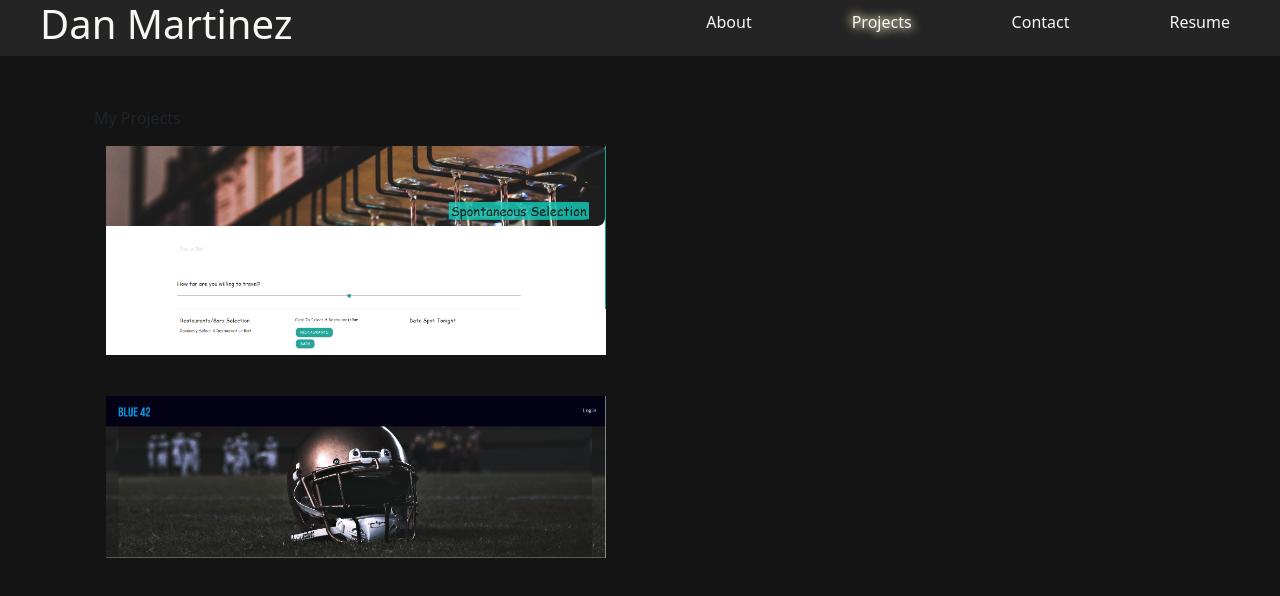
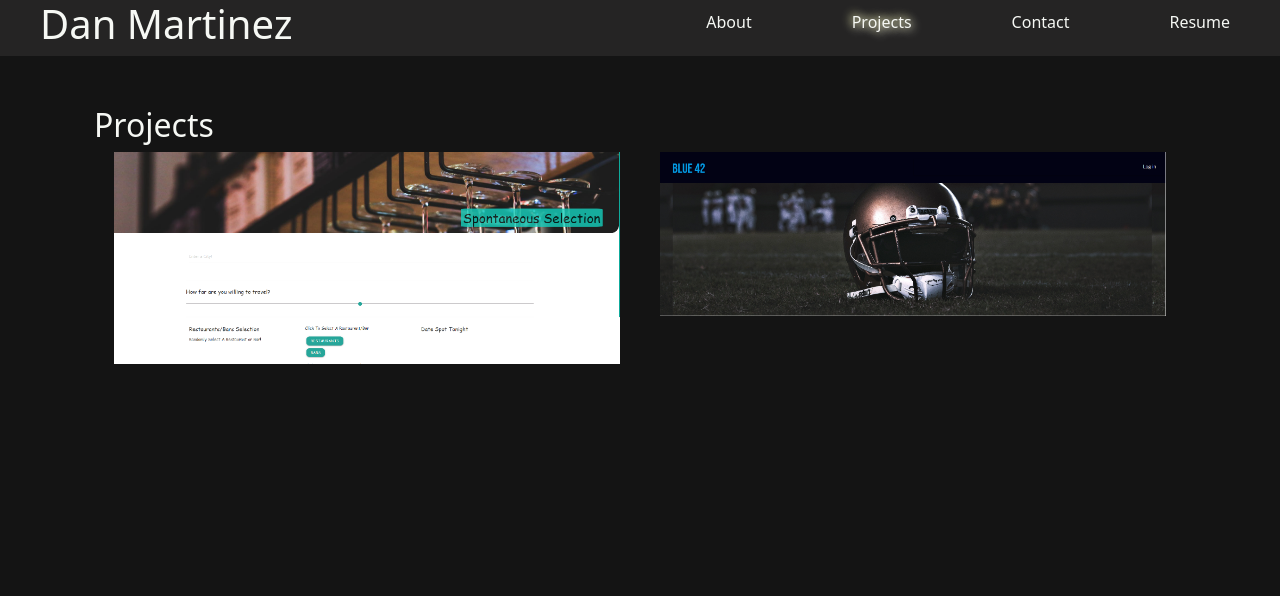
Before and after one commit to DanM1996/my-portfolio, a React (Create React App) app: page / in a window 1280 px wide. Both pictures are taken after a click on the element "Projects". Shown: the top 596 px of the page. Built offline with nearby package versions, Linux system fonts and the light colour scheme.

Commit message:
trying different style features on projects section, trying to get a white filter over background image on hover

```diff
--- a/package.json
+++ b/package.json
@@ -7,6 +7,7 @@
     "@testing-library/react": "^11.2.7",
     "@testing-library/user-event": "^12.8.3",
     "bootstrap": "^5.1.3",
+    "hover.css": "^2.3.2",
     "react": "^17.0.2",
     "react-bootstrap": "^2.0.0-rc.0",
     "react-dom": "^17.0.2",
--- a/src/App.js
+++ b/src/App.js
@@ -25,7 +25,6 @@ function App() {
   ]);
 
   const [currentPage, setCurrentPage] = useState(pages[0])
-  console.log(currentPage.name);
   return (
     <div>
       <Nav
--- a/src/components/Nav/index.js
+++ b/src/components/Nav/index.js
@@ -1,5 +1,4 @@
 import React, { useEffect } from 'react';
-import Projects from '../Projects';
 
 
 function Nav(props) {
--- a/src/components/Projects/index.js
+++ b/src/components/Projects/index.js
@@ -1,6 +1,7 @@
 import React, { useState } from 'react';
-import background1 from '../../assets/images/Spontaneous-Selection.PNG'
-import background2 from '../../assets/images/Blue42.PNG';
+import Container from 'react-bootstrap/Container';
+import Row from 'react-bootstrap/Row';
+import Col from 'react-bootstrap/Col';
 
 function Projects() {
 
@@ -8,45 +9,33 @@ function Projects() {
 
     const hoverText = (link, text) => {
         return <p>
-            <a href={link} target="_blank" className="project-item">
+            <a href={link} target="_blank" rel="noreferrer" className="project-item">
                 <span>{text}</span>
             </a>
         </p>
     }
     return (
         <>
-            <p>My Projects</p>
-            <div className="container">
-                <div className="row-1">
-                    <section style={{
-                        backgroundImage: `url(${background1})`,
-                        backgroundRepeat: 'no-repeat',
-                        backgroundSize: '100%',
-                        width: '500px',
-                        height: '250px',
-                        opacity: hover[0] ? '50%' : '100%'
+            <h2 className="text-format">Projects</h2>
+            <Container>
+                <Row xs={12} lg={8}>
+                    <Col className="project-1" style={{
+                        // opacity: hover[0] ? '50%' : '100%'
                     }}
                         onMouseEnter={() => { setHover([true, false]) }}
                         onMouseLeave={() => { setHover([false, false]) }}
                     >
                         {hover[0] ? hoverText('https://danm1996.github.io/spontaneous-selection/', 'Spontaneous Selection') : ''}
 
-                    </section>
-                    <section style={{
-                        backgroundImage: `url(${background2})`,
-                        backgroundRepeat: 'no-repeat',
-                        backgroundSize: '100%',
-                        width: '500px',
-                        height: '250px',
-                        opacity: hover[1] ? '50%' : '100%'
-                    }}
+                    </Col>
+                    <Col className={hover[1] ? " hover-style-2 hvr-grow " : "project-2"}
                         onMouseEnter={() => { setHover([false, true]) }}
                         onMouseLeave={() => { setHover([false, false]) }}
                     >
-                        {hover[1] ? hoverText('https://secret-everglades-56686.herokuapp.com/', 'Blue 42') : ''}
-                    </section>
-                </div>
-            </div>
+                        {hover[1] ?  hoverText( 'https://secret-everglades-56686.herokuapp.com/', 'Blue 42') : ''}
+                    </Col>
+                </Row>
+            </Container>
         </>
     )
 }
--- a/src/components/Resume/index.js
+++ b/src/components/Resume/index.js
@@ -1,12 +1,10 @@
 import React from 'react';
 import resume from '../../assets/images/Daniel Martinez Resume.pdf';
-import resumeImg from '../../assets/images/resume.PNG'
 
 function Resume() {
     return (
     <>
         <a href={resume} download="resume">Download my resume</a>
-        {/* <img src={resumeImg} alt="Image of resume" /> */}
         </>
     )
 }
--- a/src/index.css
+++ b/src/index.css
@@ -56,12 +56,32 @@ a {
   text-shadow: 2px 2px 10px #f1f1dc, -2px -2px 10px #fafcb0;
 }
 
-.project-item-1 {
+.project-1 {
   background-image: url(./assets/images/Spontaneous-Selection.PNG);
+  background-repeat: no-repeat;
+  background-size: 100%;
+  width: 300px;
+  height: 260px;
+  margin: 10px 20px;
 }
 
-.project-item-2 {
+.project-2 {
   background-image: url(./assets/images/Blue42.PNG);
+  background-repeat: no-repeat;
+  background-size: 100%;
+  width: 300px;
+  height: 250px;
+  margin: 10px 20px;
+}
+.hover-style-2 {
+  background-color: white;
+  background-image: url(./assets/images/Blue42.PNG);
+  background-repeat: no-repeat;
+  background-size: 100%;
+  width: 300px;
+  height: 250px;
+  margin: 10px 20px;
+  /* filter: opacity(.4); */
 }
 .submit-btn {
   background-color: white;
@@ -75,3 +95,34 @@ a {
   margin-top: 30px;
   text-align: center;
 }
+.hvr-grow {
+  display: inline-block;
+  vertical-align: middle;
+  -webkit-transform: perspective(1px) translateZ(0);
+  transform: perspective(1px) translateZ(0);
+  box-shadow: 0 0 1px rgba(0, 0, 0, 0);
+  -webkit-transition-duration: 0.3s;
+  transition-duration: 0.3s;
+  -webkit-transition-property: transform;
+  transition-property: transform;
+}
+.hvr-grow:hover, .hvr-grow:focus, .hvr-grow:active {
+  -webkit-transform: scale(1.1);
+  transform: scale(1.1);
+}
+.hvr-fade {
+  display: inline-block;
+  vertical-align: middle;
+  -webkit-transform: perspective(1px) translateZ(0);
+  transform: perspective(1px) translateZ(0);
+  box-shadow: 0 0 1px rgba(0, 0, 0, 0);
+  overflow: hidden;
+  -webkit-transition-duration: 0.3s;
+  transition-duration: 0.3s;
+  -webkit-transition-property: color, background-color;
+  transition-property: color, background-color;
+}
+.hvr-fade:hover, .hvr-fade:focus, .hvr-fade:active {
+  background-color: #2098D1;
+  color: white;
+}
```
Also changed, not shown: 1 other file (tests, documents, lock files or other folders).
